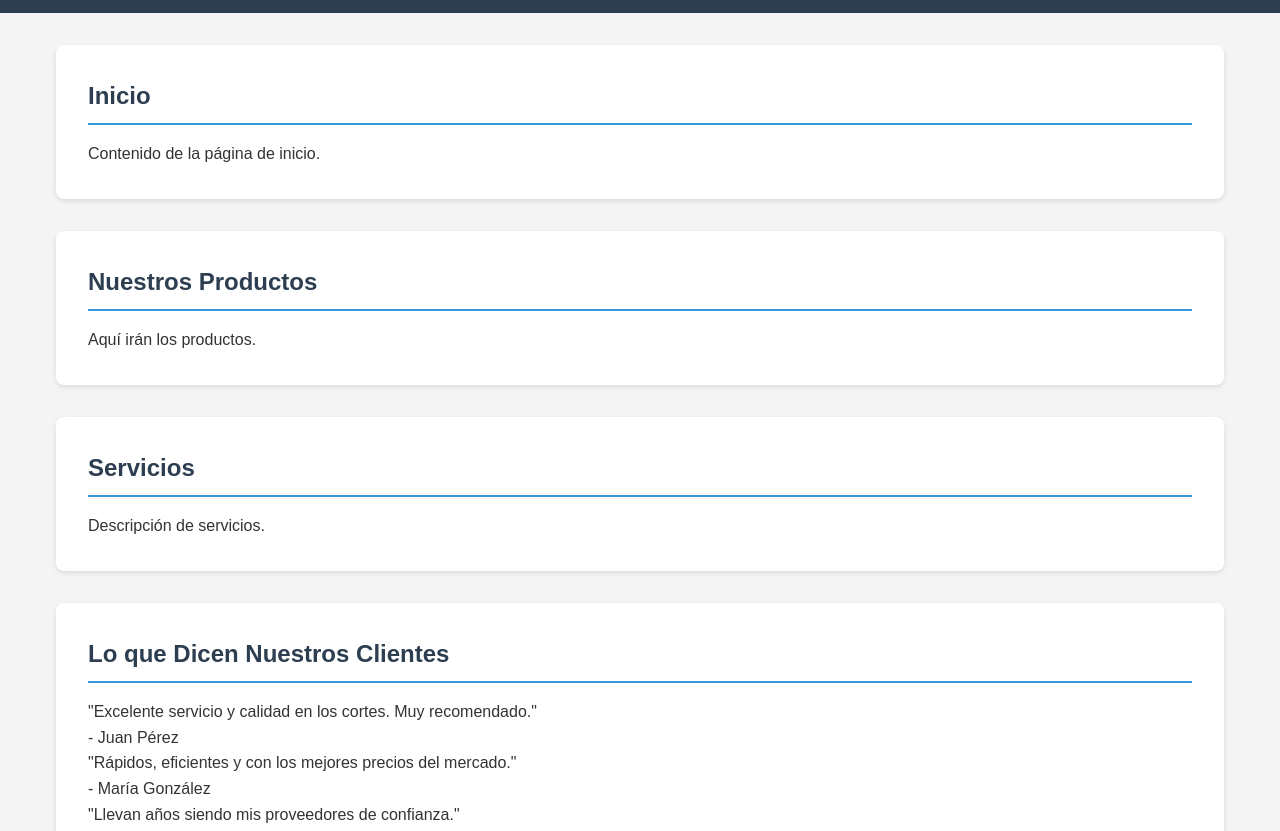
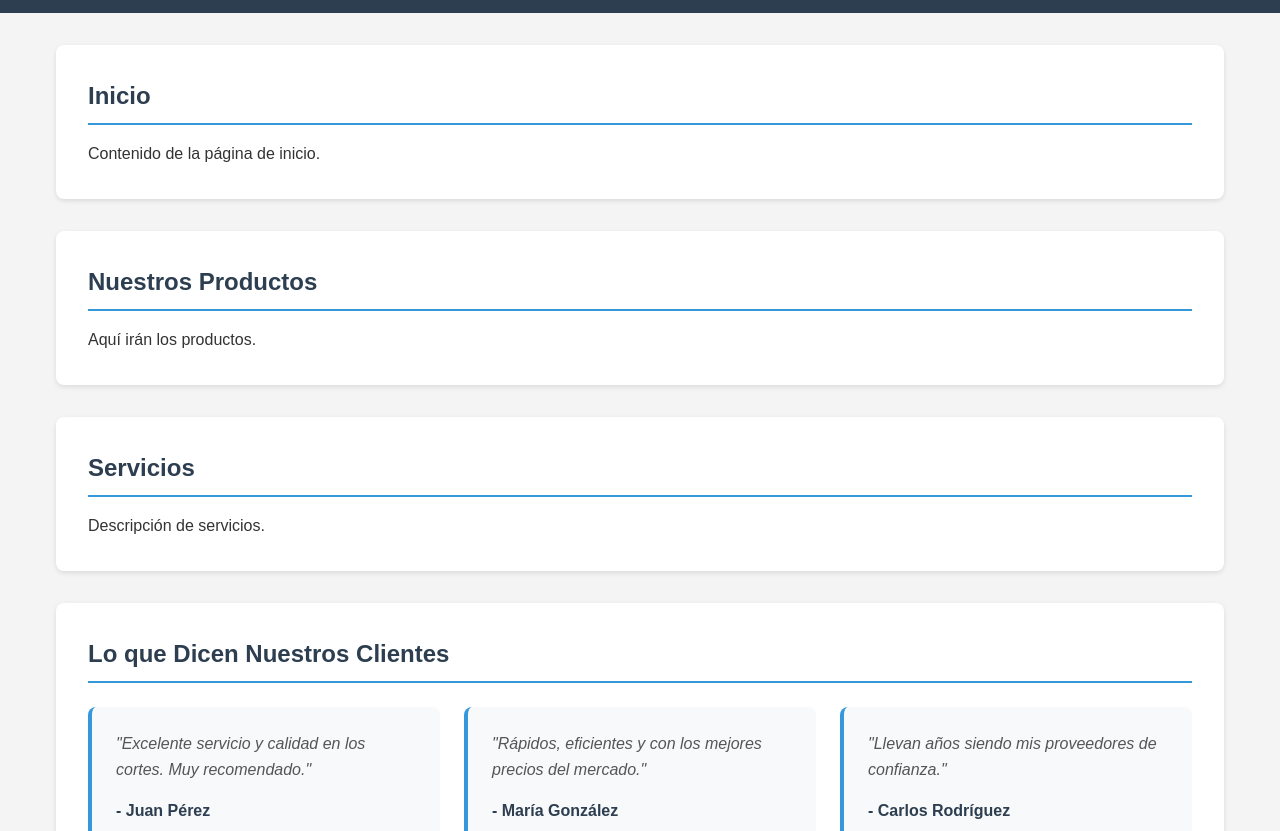
Before and after one commit to sebasj212-web/laminasycortes, a plain HTML site: page index.html in a window 1280 px wide. Shown: the part 112-943 px from the top of the page. Drawn offline with Linux system fonts and the light colour scheme.

Commit message:
Ajustes menores en estilos de testimonios

```diff
--- a/styles.css
+++ b/styles.css
@@ -63,6 +63,31 @@ section h2 {
     border-bottom: 2px solid #3498db;
     padding-bottom: 0.5rem;
 }
+/* Testimonios */
+.testimonios-container {
+    display: grid;
+    grid-template-columns: repeat(auto-fit, minmax(250px, 1fr));
+    gap: 1.5rem;
+    margin-top: 1.5rem;
+}
+
+.testimonio {
+    background-color: #f8f9fa;
+    padding: 1.5rem;
+    border-radius: 8px;
+    border-left: 4px solid #3498db;
+}
+
+.testimonio p {
+    font-style: italic;
+    color: #555;
+    margin-bottom: 1rem;
+}
+
+.testimonio .autor {
+    font-weight: bold;
+    color: #2c3e50;
+}
 
 /* Footer */
 footer {
```
